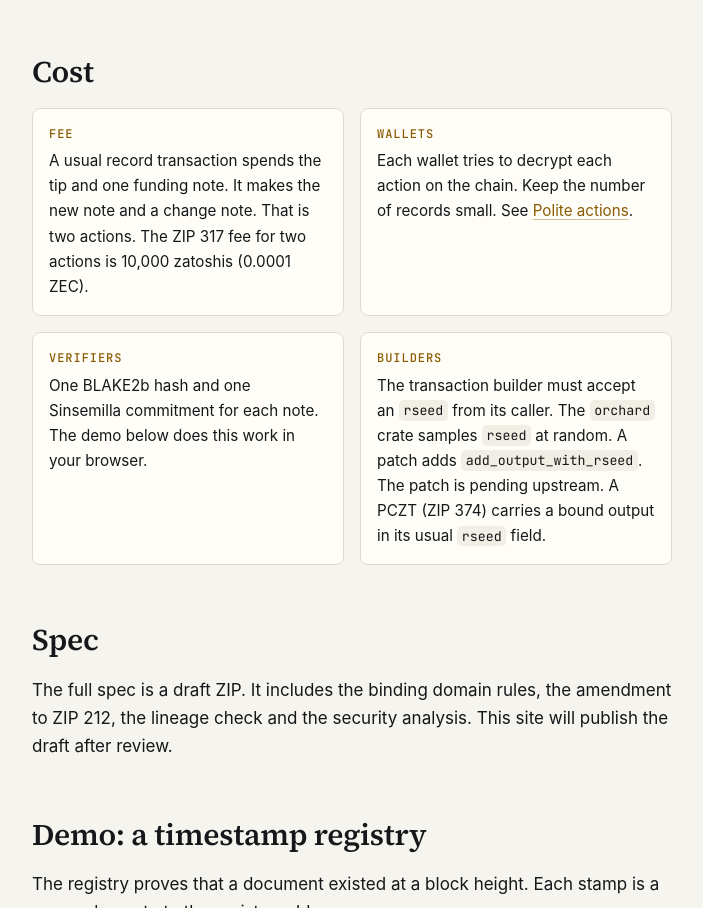
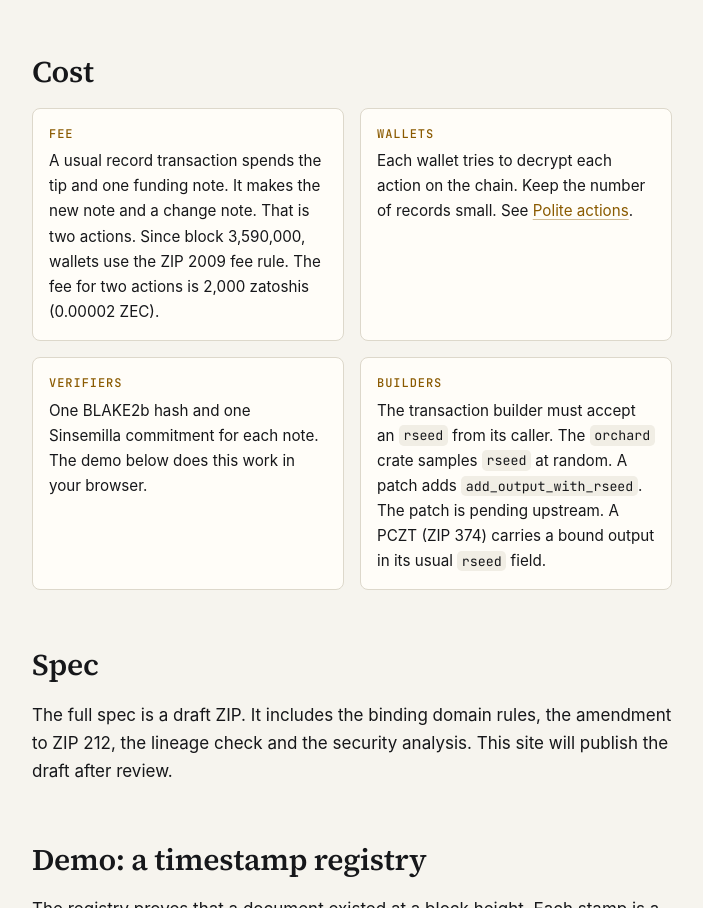
Before and after one commit to 0xpierre-dev/appliedzcash.com, a plain HTML site: page patterns/bound-notes/index.html in a window 1280 px wide. Shown: the part 3404-4312 px from the top of the page, without its empty margins (288-991 px from the left). Drawn offline with Linux system fonts and the light colour scheme; a script that the page names is missing.

Commit message:
Use the ZIP 2009 fee for two actions (#24)
Since block 3,590,000, wallets use the ZIP 2009 fee rule: 1,000
zatoshis for each logical action, with a minimum of two. A two-action
transaction pays 2,000 zatoshis, not 10,000. Update the bound notes and
wallet-native orders pages.

Assisted-by: Claude Code:claude-opus-5-5

```diff
--- a/patterns/bound-notes/index.html
+++ b/patterns/bound-notes/index.html
@@ -189,7 +189,7 @@
       <ul>
         <li>
           <strong>Fee</strong> A usual record transaction spends the tip and one funding note. It makes the new note and a
-          change note. That is two actions. The ZIP 317 fee for two actions is 10,000 zatoshis (0.0001 ZEC).
+          change note. That is two actions. Since block 3,590,000, wallets use the ZIP 2009 fee rule. The fee for two actions is 2,000 zatoshis (0.00002 ZEC).
         </li>
         <li>
           <strong>Wallets</strong> Each wallet tries to decrypt each action on the chain. Keep the number of records
```
Also changed, not shown: patterns/wallet-native-orders/index.html (+1 -1 lines).
